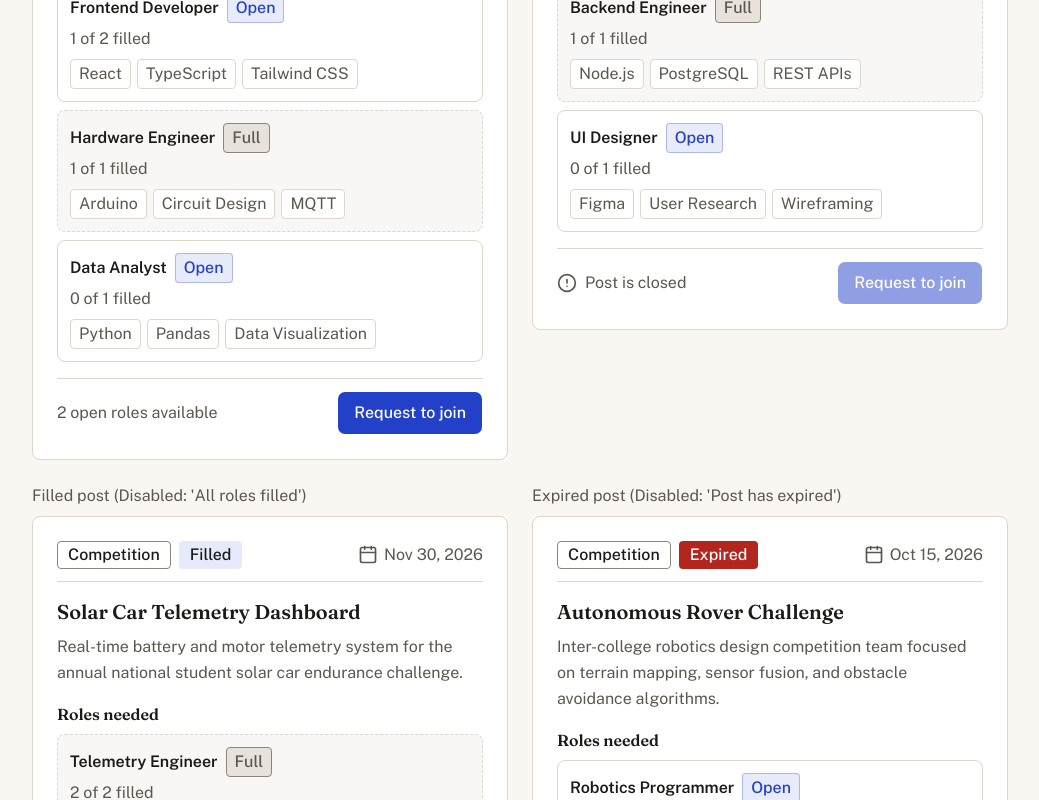
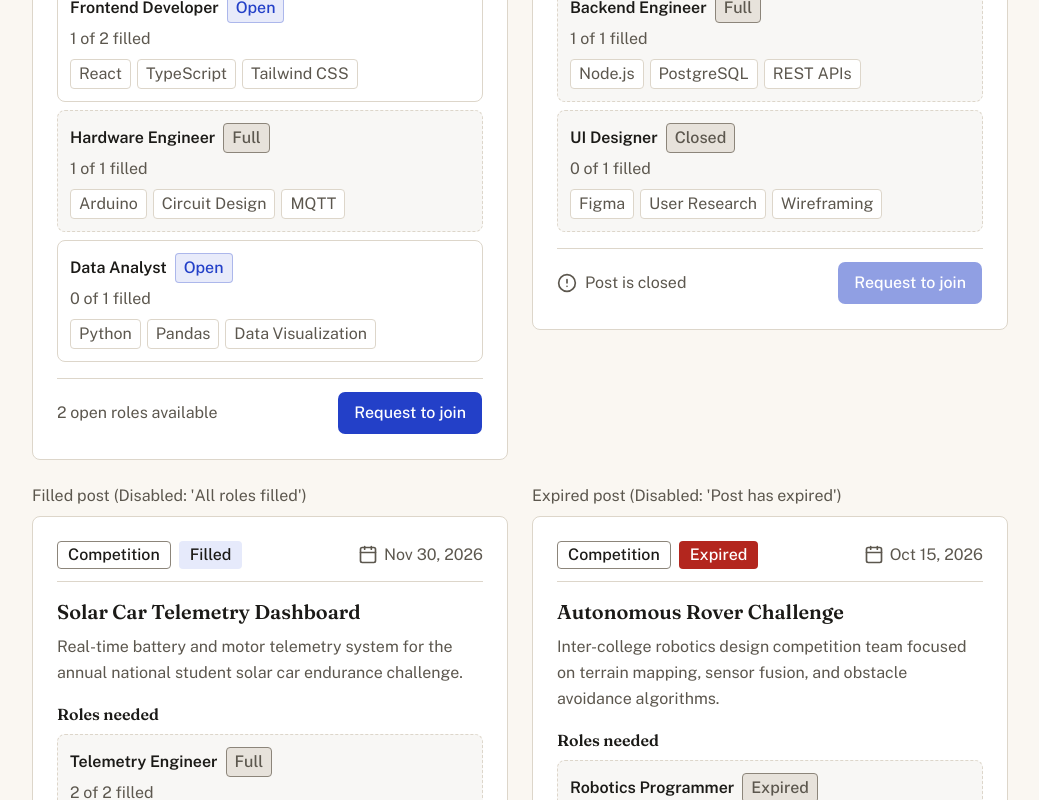
Before and after one commit to manikanta7cheruku/studentos-app, a Next.js app: page /dev/components in a window 1280 px wide. Shown: the part 6680-7480 px from the top of the page, without its empty margins (120-1159 px from the left). Built offline with nearby package versions, Linux system fonts and the light colour scheme.

Commit message:
r4 d5: role chips show post state

```diff
--- a/src/features/team-finder/post-card.tsx
+++ b/src/features/team-finder/post-card.tsx
@@ -111,7 +111,7 @@ export function PostCard({ post, onRequestJoin, className }: PostCardProps) {
         >
           {post.roles.map((role) => (
             <li key={role.id}>
-              <RoleChip role={role} showSkills />
+              <RoleChip role={role} postStatus={post.status} showSkills />
             </li>
           ))}
         </ul>
--- a/src/features/team-finder/role-chip.tsx
+++ b/src/features/team-finder/role-chip.tsx
@@ -2,7 +2,7 @@
 
 import * as React from "react";
 import { cn } from "cn";
-import type { TeamRole } from "./types";
+import type { PostStatus, TeamRole } from "./types";
 
 export interface RoleChipProps {
   role: TeamRole;
@@ -11,13 +11,14 @@ export interface RoleChipProps {
   selectable?: boolean;
   disabled?: boolean;
   showSkills?: boolean;
+  postStatus?: PostStatus;
   className?: string;
 }
 
 /**
  * RoleChip displays a role name, its filled/slots ratio ("2 of 3 filled"),
- * and an explicit textual state ("Open" or "Full", not color alone).
- * Full roles are disabled and cannot be selected.
+ * and an explicit textual state ("Open", "Full", "Closed", or "Expired", not color alone).
+ * Full roles and roles on non-open posts are disabled and cannot be selected.
  */
 export function RoleChip({
   role,
@@ -26,13 +27,26 @@ export function RoleChip({
   selectable = false,
   disabled = false,
   showSkills = false,
+  postStatus = "open",
   className,
 }: RoleChipProps) {
   const isFull = role.filled >= role.slots;
+  const isPostNotOpen = postStatus !== "open";
   const isInteractive = selectable || typeof onSelect === "function";
-  const isDisabled = disabled || (isInteractive && isFull);
+  const isDisabled = disabled || (isInteractive && (isFull || isPostNotOpen));
 
-  const statusText = isFull ? "Full" : "Open";
+  let statusText: string;
+  if (isFull) {
+    statusText = "Full";
+  } else if (postStatus === "closed" || postStatus === "filled") {
+    statusText = "Closed";
+  } else if (postStatus === "expired") {
+    statusText = "Expired";
+  } else {
+    statusText = "Open";
+  }
+
+  const isMuted = isFull || isPostNotOpen;
   const ratioText = `${role.filled} of ${role.slots} filled`;
 
   const content = (
@@ -42,7 +56,7 @@ export function RoleChip({
         <span
           className={cn(
             "rounded-input border px-2 py-0.5 text-base font-medium",
-            isFull
+            isMuted
               ? "border-border-strong bg-muted/60 text-muted-foreground"
               : "border-primary/30 bg-primary/10 text-primary",
           )}
@@ -55,6 +69,9 @@ export function RoleChip({
         <span>{ratioText}</span>
         {isFull && isInteractive && (
           <span className="text-destructive font-medium">(Role full)</span>
+        )}
+        {!isFull && isPostNotOpen && isInteractive && (
+          <span className="text-destructive font-medium">({statusText})</span>
         )}
       </div>
 
@@ -106,7 +123,7 @@ export function RoleChip({
       data-slot="role-chip"
       className={cn(
         "flex min-h-[44px] flex-col items-start justify-center gap-1 rounded-card border border-border bg-surface p-3 text-left",
-        isFull && "border-dashed bg-muted/20",
+        isMuted && "border-dashed bg-muted/20",
         className,
       )}
     >
```
Also changed, not shown: 2 other files (tests, documents, lock files or other folders).
